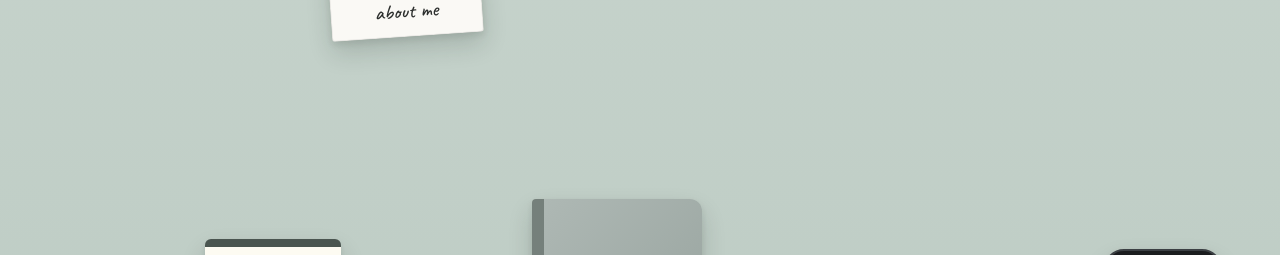
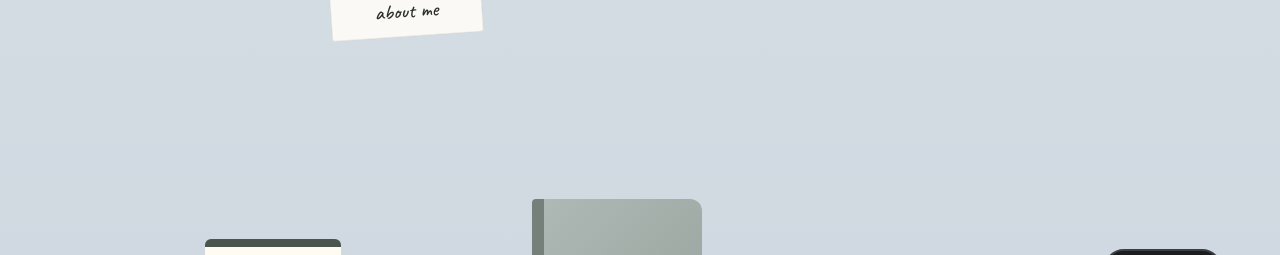
Before and after one commit to keepitanuj/keepitanuj.github.io, a plain HTML site: page index.html in a window 1280 px wide. Shown: the part 331-586 px from the top of the page. Drawn offline with Linux system fonts and the light colour scheme.

Commit message:
Change color variables in index.html
Updated CSS variables for improved color scheme.

```diff
--- a/index.html
+++ b/index.html
@@ -11,19 +11,14 @@
 
 <style>
   :root {
-    /* Exact Minted Grey from Preview */
-    --bg: #bccbc3;
-    --bg-top: #cad6cf;
-    --sill-bg: #aebeb6;
-    --sill-edge: #9eb0a7;
-    --ink: #1e2421;
-    --muted: #46524c;
-    --card-bg: #f6f5f0;
-    --card-border: rgba(0, 0, 0, 0.09);
-    --tape: rgba(218, 207, 182, 0.82);
-    --shadow: 0 12px 24px rgba(20, 28, 24, 0.16), 0 3px 6px rgba(20, 28, 24, 0.09);
-    --shadow-hover: 0 20px 34px rgba(20, 28, 24, 0.22), 0 6px 12px rgba(20, 28, 24, 0.12);
-    --pill-bg: #b5c5bd;
+    --bg: #cdd6de;
+    --bg-top: #d8e0e7;
+    --sill-bg: #bec9d3;
+    --sill-edge: #aebbc7;
+    --ink: #1d242b;
+    --muted: #4b5866;
+    --card-bg: #f7f9fb;
+    --pill-bg: #c3ced8;
   }
 
   [data-theme="dark"] {
```
